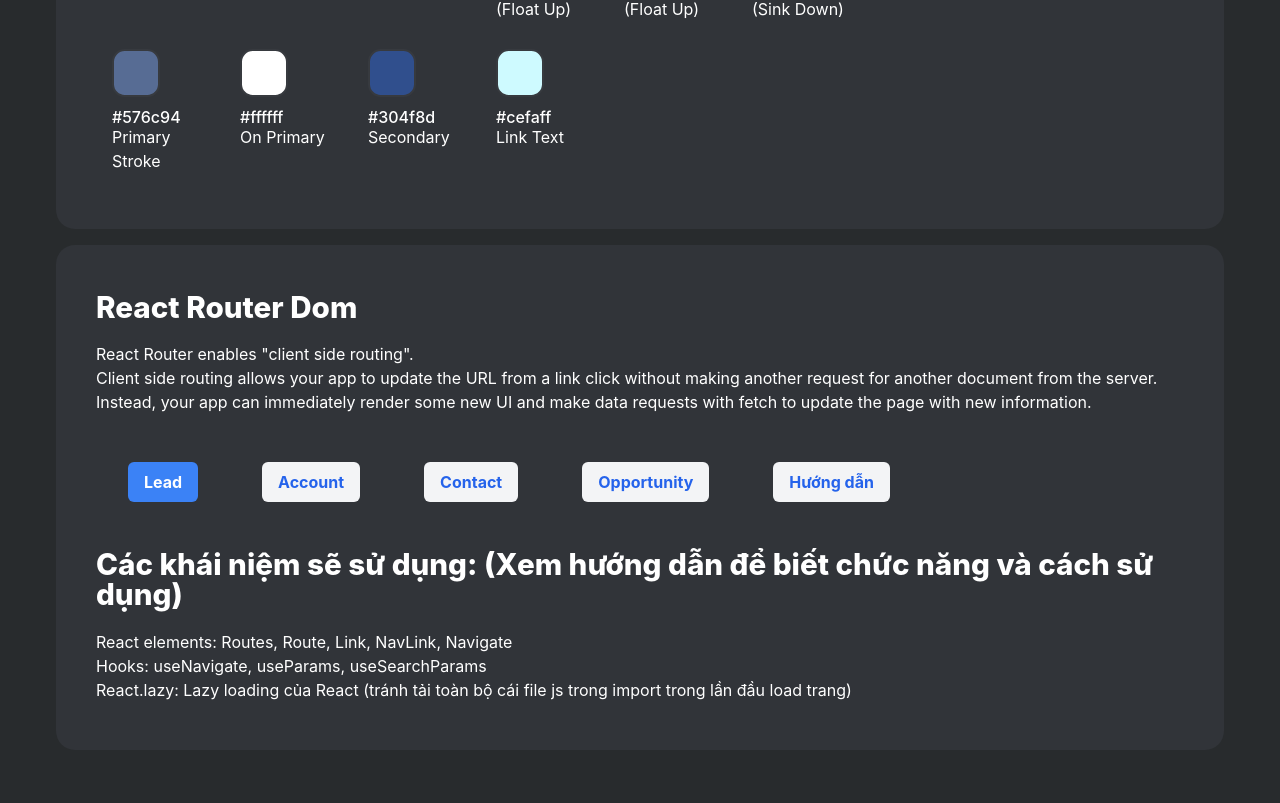
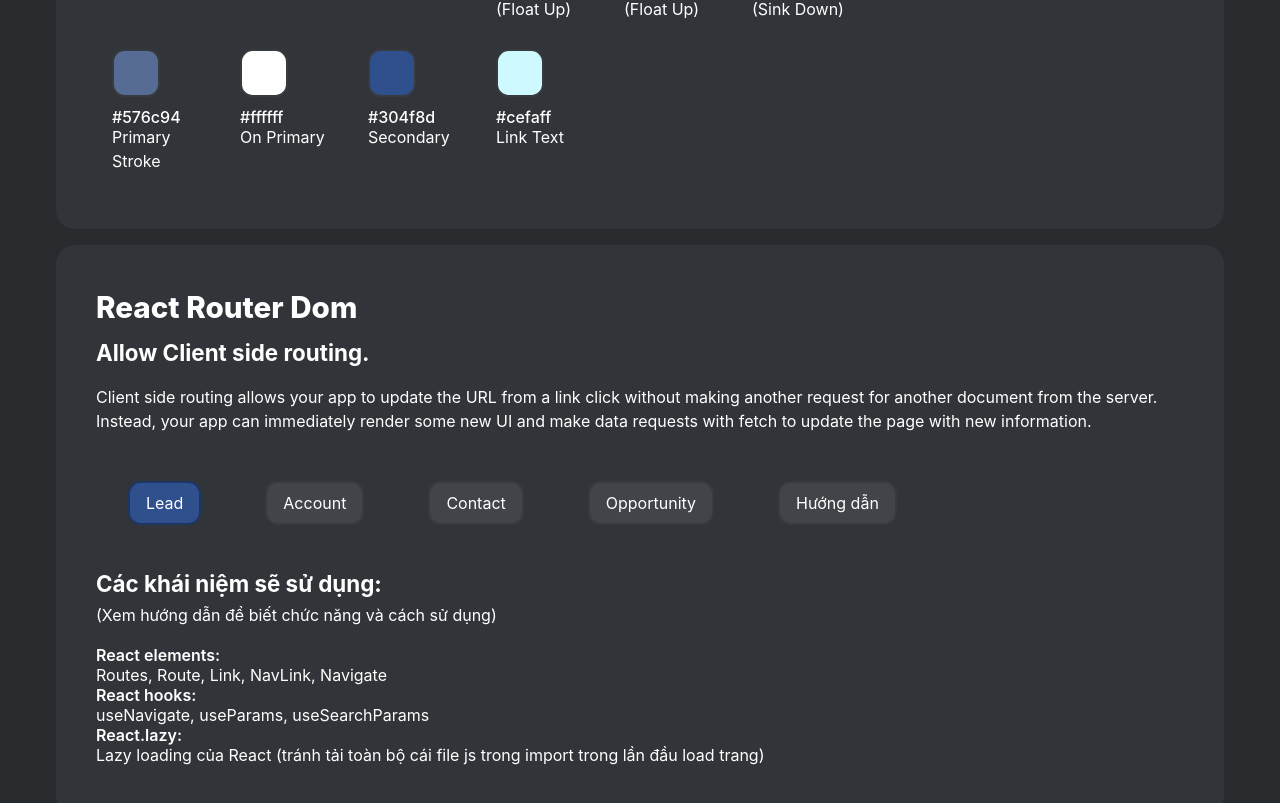
Before and after one commit to salesync-org/salesync, a React (Vite) app in the folder front-end/: page /lead in a window 1280 px wide. Shown: the part 1737-2540 px from the top of the page. Before the commit the page ends 2503 px from the top, so only its background shows below. Built offline with nearby package versions, Linux system fonts and the light colour scheme.

Commit message:
Style ReactRouterDomPanel to give better example of style usage

```diff
--- a/front-end/src/pages/Cheatsheet/ReactRouterDomPanel/NavItem.tsx
+++ b/front-end/src/pages/Cheatsheet/ReactRouterDomPanel/NavItem.tsx
@@ -1,5 +1,5 @@
 import { NavLink } from 'react-router-dom';
-import { cn } from '../../../utils/utils';
+import buttonVariants from '../../../components/Button/ButtonProps';
 
 interface Props {
   name: string;
@@ -12,10 +12,7 @@
   return (
     <NavLink
       className={({ isActive }) =>
-        cn(
-          'rounded-md px-4 py-2 font-bold transition-all duration-200 hover:scale-105 hover:bg-blue-500 hover:text-white hover:shadow-lg',
-          isActive ? 'bg-blue-500 text-white' : 'bg-gray-100 text-blue-600 '
-        )
+        buttonVariants({intent: isActive ? 'primary' : 'normal'})
       }
       to={path}
       target={target}
--- a/front-end/src/pages/Cheatsheet/ReactRouterDomPanel/ReactRouterDomPanel.tsx
+++ b/front-end/src/pages/Cheatsheet/ReactRouterDomPanel/ReactRouterDomPanel.tsx
@@ -5,7 +5,7 @@
   return (
     <Panel>
       <h1 className='mb-5'>React Router Dom</h1>
-      <p>React Router enables "client side routing".</p>
+      <h2 className='mb-5'>Allow Client side routing.</h2>
       <p>
         Client side routing allows your app to update the URL from a link click without making another request for
         another document from the server. Instead, your app can immediately render some new UI and make data requests
@@ -18,10 +18,16 @@
         <NavItem name='Opportunity' path='/opportunity' />
         <NavItem name='Hướng dẫn' path='https://viblo.asia/p/react-router-dom-v6-maGK7BQB5j2' target='_blank' />
       </nav>
-      <h1 className='mb-5'>Các khái niệm sẽ sử dụng: (Xem hướng dẫn để biết chức năng và cách sử dụng)</h1>
-      <p>React elements: Routes, Route, Link, NavLink, Navigate</p>
-      <p>Hooks: useNavigate, useParams, useSearchParams</p>
-      <p>React.lazy: Lazy loading của React (tránh tải toàn bộ cái file js trong import trong lần đầu load trang)</p>
+      <div className='mb-5 space-y-2'>
+        <h2>Các khái niệm sẽ sử dụng:</h2>
+        <p>(Xem hướng dẫn để biết chức năng và cách sử dụng)</p>
+      </div>
+      <h3>React elements:</h3>
+      <p> Routes, Route, Link, NavLink, Navigate</p>
+      <h3>React hooks:</h3>
+      <p>useNavigate, useParams, useSearchParams</p>
+      <h3>React.lazy: </h3>
+      <p>Lazy loading của React (tránh tải toàn bộ cái file js trong import trong lần đầu load trang)</p>
     </Panel>
   );
 }
```
